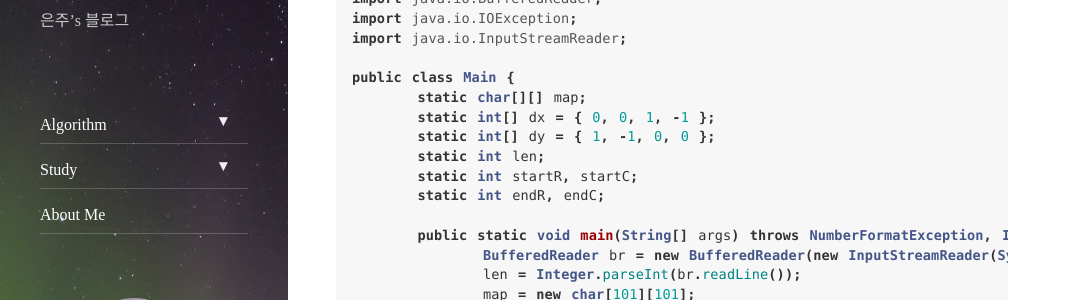
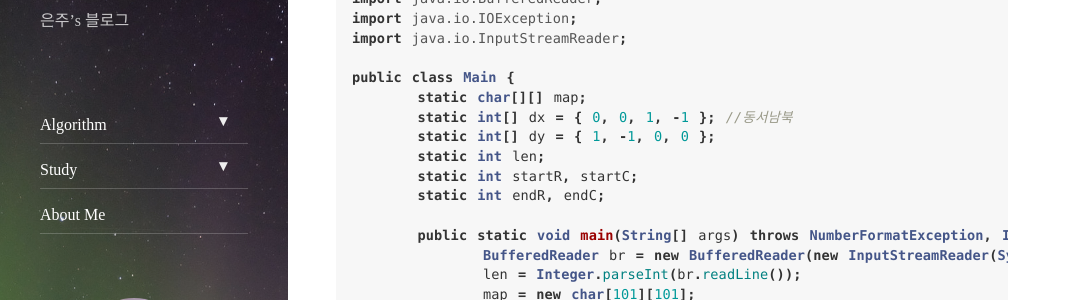
Before and after one commit to EunJu-Kang/EunJu-Kang.github.io, a Jekyll site: the page built from _posts/2020-04-07-algo-1347-미로만들기.md, in a window 1280 px wide and 900 px high, scrolled down 432 px. Shown: the part 151-451 px from the top of the window, without its empty margins (0-1071 px from the left). Built offline with Jekyll 4.4.1, drawn with Linux system fonts in a browser that asks for light colours; nearby versions of some CDN libraries.

Commit message:
Update 2020-04-07-algo-1347-미로만들기.md

```diff
--- a/_posts/2020-04-07-algo-1347-미로만들기.md
+++ b/_posts/2020-04-07-algo-1347-미로만들기.md
@@ -21,7 +21,7 @@ import java.io.InputStreamReader;
 
 public class Main {
 	static char[][] map;
-	static int[] dx = { 0, 0, 1, -1 };
+	static int[] dx = { 0, 0, 1, -1 }; //동서남북
 	static int[] dy = { 1, -1, 0, 0 };
 	static int len;
 	static int startR, startC;
```
